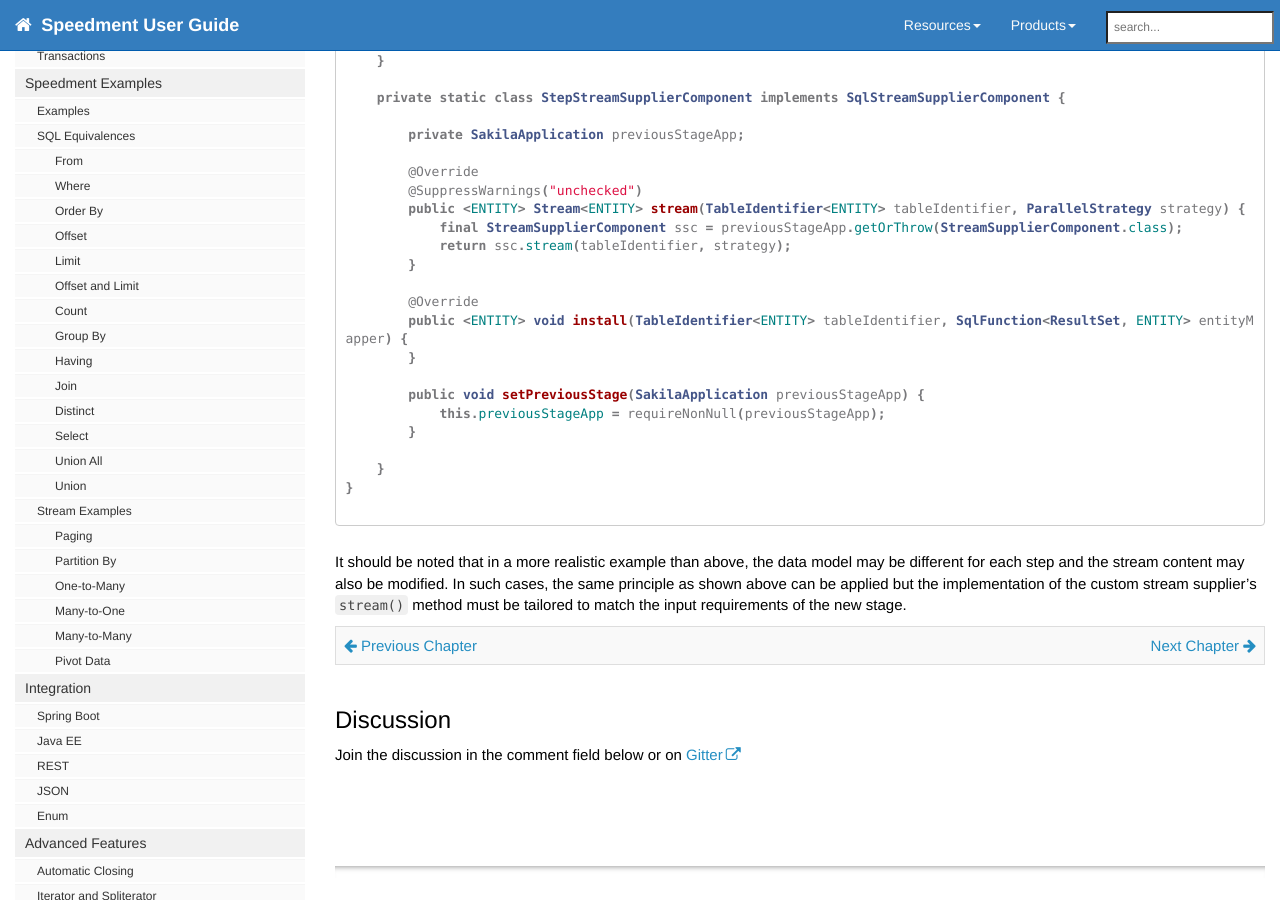
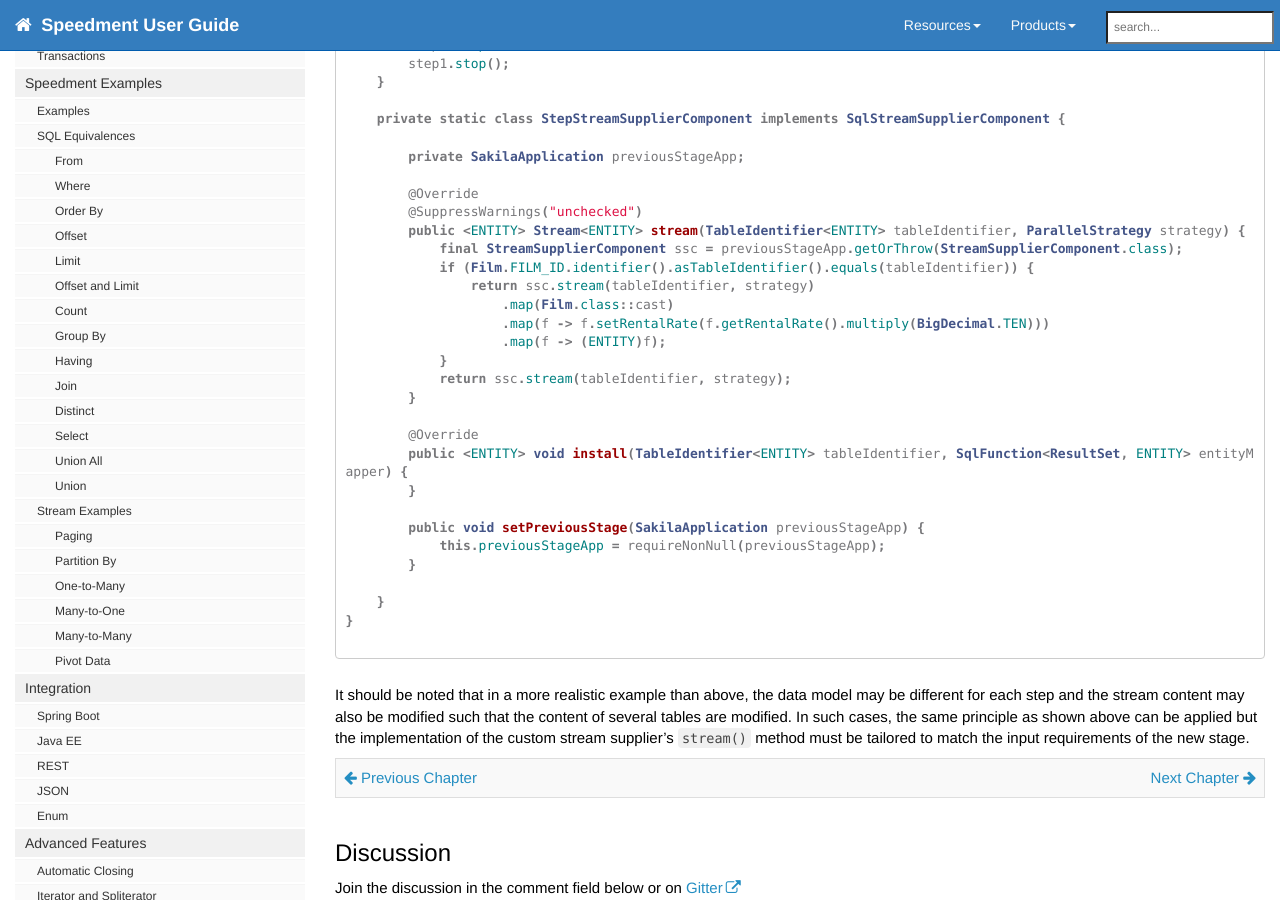
Before and after one commit to speedment/speedment-doc, a Jekyll site: the page built from pages/computation.md, in a window 1280 px wide and 900 px high, scrolled down 1330 px. Built offline with Jekyll 4.4.1, drawn with Linux system fonts in a browser that asks for light colours; nearby versions of some CDN libraries; comment, search, counter and statistics services are not loaded; some of the changed text lies outside the part shown.

Commit message:
Add transformation to computation example

````diff
--- a/pages/computation.md
+++ b/pages/computation.md
@@ -30,7 +30,7 @@
 ### Setup
 By replacing the `SqlStreamSupplierComponent` in a step, that step can be made to read from previous stages instead of reading from a database. The method of using Custom Stream Suppliers is generally described [here](advanced_features.html#custom-stream-suppliers).
 
-The following example shows how a simplistic two-step computation engine can be implemented for the Sakila Database. No modification of the data is made between the steps in this simple example.
+The following example shows how a simplistic two-step computation engine can be implemented for the Sakila Database. The only modification of inter-step-data that is carried out is that the rental rate for `Film` entities is multiplied by 10 compared with data from the previous step.
 
 ``` java
 public class SimpleTwoStepExample {
@@ -75,6 +75,12 @@
         @SuppressWarnings("unchecked")
         public <ENTITY> Stream<ENTITY> stream(TableIdentifier<ENTITY> tableIdentifier, ParallelStrategy strategy) {
             final StreamSupplierComponent ssc = previousStageApp.getOrThrow(StreamSupplierComponent.class);
+            if (Film.FILM_ID.identifier().asTableIdentifier().equals(tableIdentifier)) {
+                return ssc.stream(tableIdentifier, strategy)
+                    .map(Film.class::cast)
+                    .map(f -> f.setRentalRate(f.getRentalRate().multiply(BigDecimal.TEN)))
+                    .map(f -> (ENTITY)f);
+            }
             return ssc.stream(tableIdentifier, strategy);
         }
 
@@ -90,7 +96,7 @@
 }
 
 ```
-It should be noted that in a more realistic example than above, the data model may be different for each step and the stream content may also be modified. In such cases, the same principle as shown above can be applied but the implementation of the custom stream supplier's `stream()` method must be tailored to match the input requirements of the new stage.
+It should be noted that in a more realistic example than above, the data model may be different for each step and the stream content may also be modified such that the content of several tables are modified. In such cases, the same principle as shown above can be applied but the implementation of the custom stream supplier's `stream()` method must be tailored to match the input requirements of the new stage.
 
 
 {% include prev_next.html %}
````
